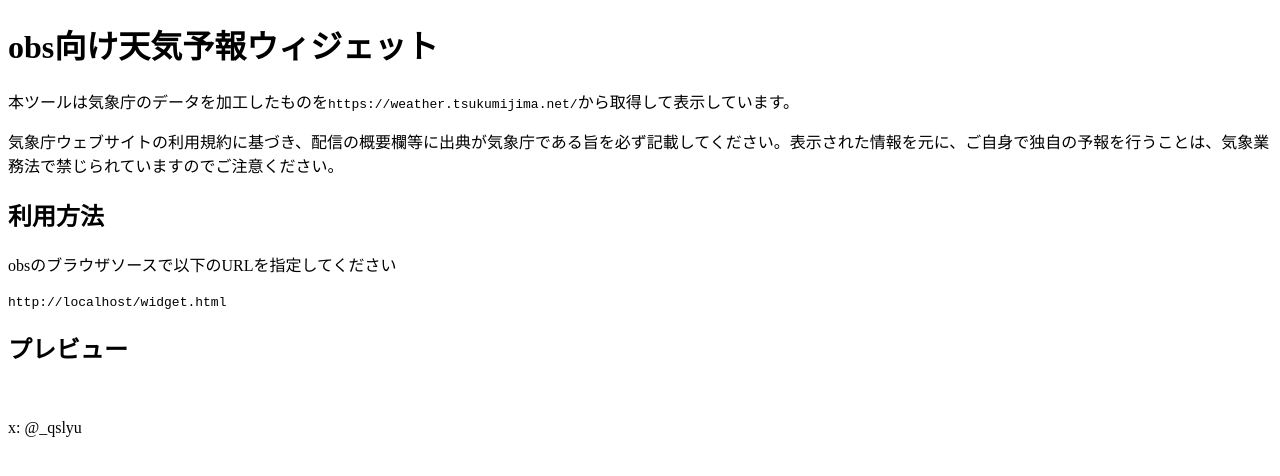
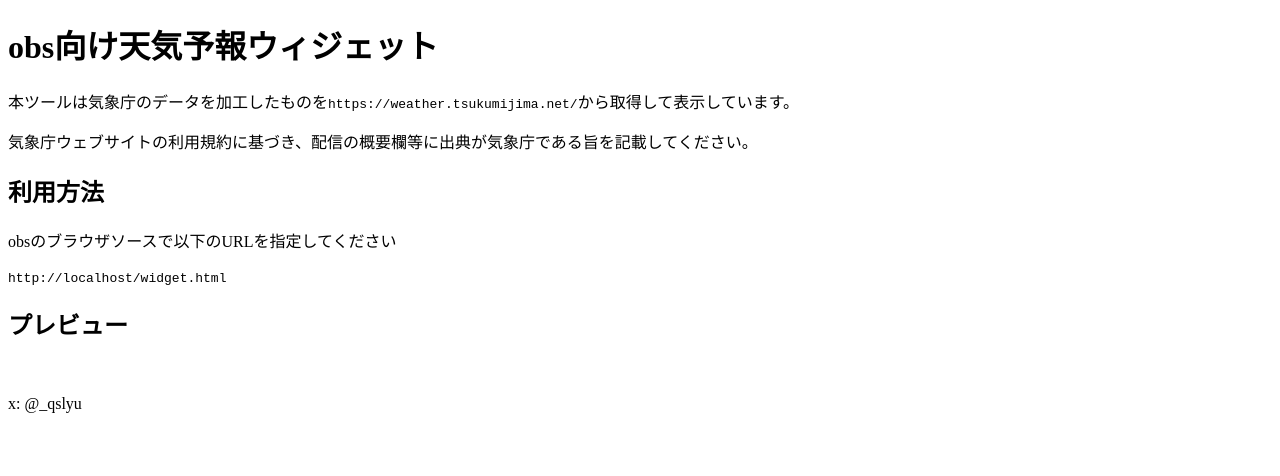
Before and after one commit to qslyu/weather-widget, a React (Vite) app: page / in a window 1280 px wide. Shown: the top 476 px of the page. Built offline with nearby package versions, Linux system fonts and the light colour scheme; no server answers.

Commit message:
app.jsx を更新

```diff
--- a/src/app.jsx
+++ b/src/app.jsx
@@ -5,7 +5,7 @@ export default function App() {
     <div className="weather-widget">
       <h1>obs向け天気予報ウィジェット</h1>
       <p>本ツールは気象庁のデータを加工したものを<code>https://weather.tsukumijima.net/</code>から取得して表示しています。</p>
-      <p>気象庁ウェブサイトの利用規約に基づき、配信の概要欄等に出典が気象庁である旨を必ず記載してください。表示された情報を元に、ご自身で独自の予報を行うことは、気象業務法で禁じられていますのでご注意ください。</p>
+      <p>気象庁ウェブサイトの利用規約に基づき、配信の概要欄等に出典が気象庁である旨を記載してください。</p>
       <h2>利用方法</h2>
       <p>obsのブラウザソースで以下のURLを指定してください</p>
       <code>{window.location.href.replace(/\/$/,'') + '/widget.html'}</code>
```
